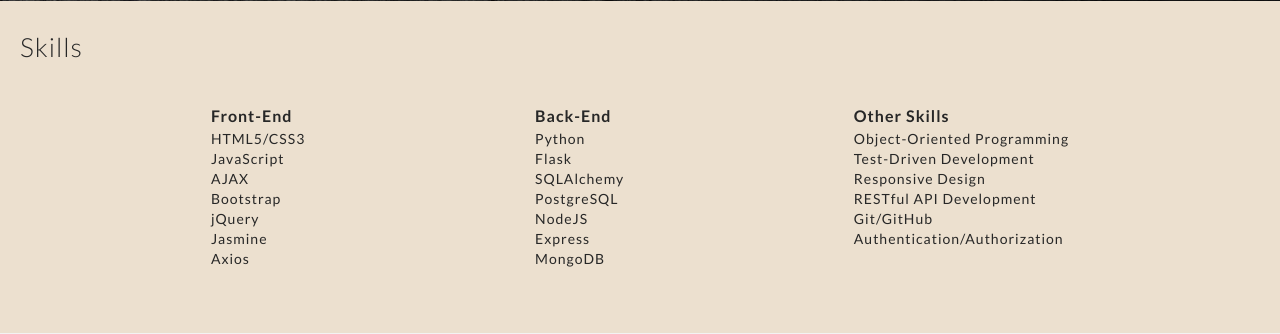
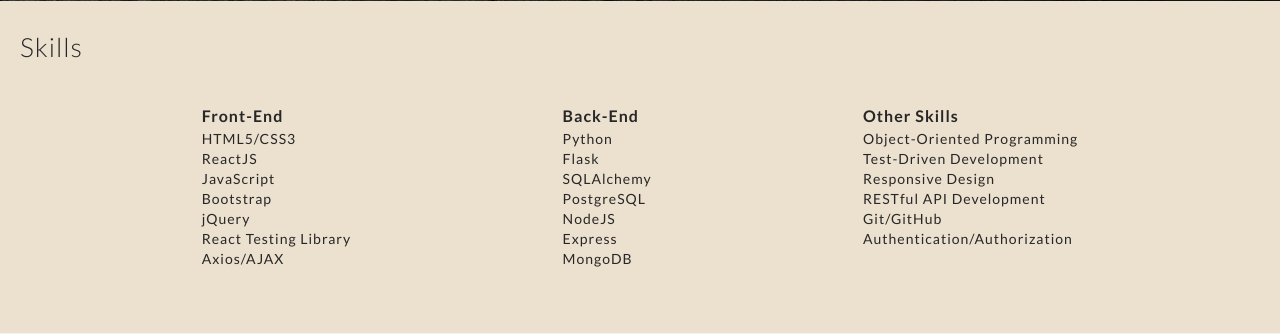
Before and after one commit to JAWeiss89/portfolio, a Flask app: page / in a window 1280 px wide. Shown: the part 759-1093 px from the top of the page. Run offline with Flask 2, Linux system fonts and the light colour scheme; some libraries are stand-ins or nearby versions.

Commit message:
Compress image and change front-end skills

```diff
--- a/static/app.css
+++ b/static/app.css
@@ -40,7 +40,7 @@
 
 header {
     height: 95vh;
-    background-image: linear-gradient(to left, rgba(0, 0, 0, 0.8),rgba(0, 0, 0, 0.3)), url(../static/westlake.jpg);
+    background-image: linear-gradient(to left, rgba(0, 0, 0, 0.8),rgba(0, 0, 0, 0.3)), url(../static/westlake-small.jpg);
     background-size: cover; /* adjusts the width to the viewport */
     background-position: top; /* fixes the background image at the top, so cropping due to resizing of the screen will crop from bottom */
     position: relative;
--- a/templates/index.html
+++ b/templates/index.html
@@ -50,12 +50,12 @@
                     <ul>
                         <li class="skills-title">Front-End</li>
                         <li>HTML5/CSS3</li>
+                        <li>ReactJS</li>
                         <li>JavaScript</li>
-                        <li>AJAX</li>
                         <li>Bootstrap</li>
                         <li>jQuery</li>
-                        <li>Jasmine</li>
-                        <li>Axios</li>
+                        <li>React Testing Library</li>
+                        <li>Axios/AJAX</li>
                     </ul>
                 </div>
                 <div class="skills-section" id="back-end">
```
Also changed, not shown: static/westlake-small.jpg (added).
